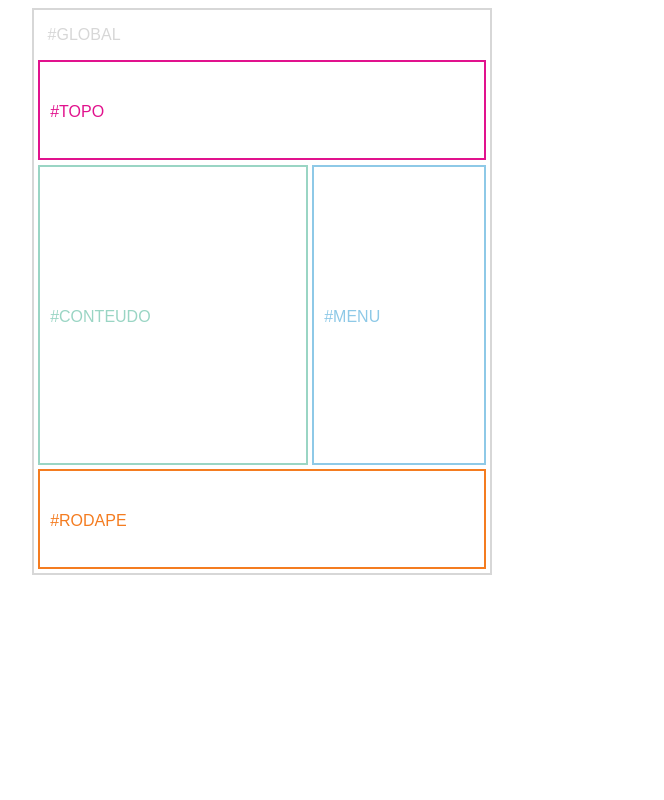
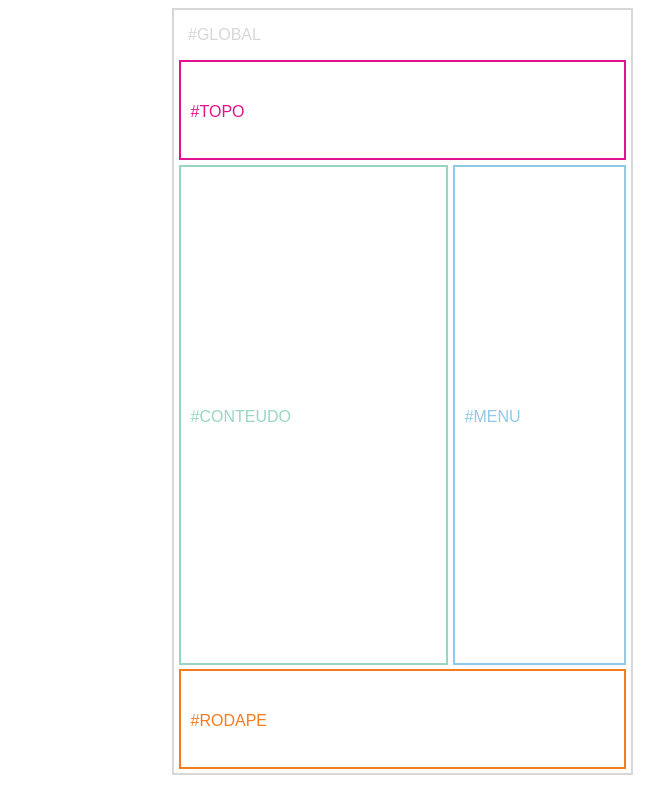
Before and after one commit to lauramarchi/prova_M3, a plain HTML site: page index.html in a window 1280 px wide. Shown: the whole page, without its empty margins (378-1042 px from the left). Drawn offline with Linux system fonts and the light colour scheme; a web font is replaced by a local one.

Commit message:
Add files via upload

```diff
--- a/style.css
+++ b/style.css
@@ -1,6 +1,6 @@
 
 body {
-  margin-left: 32%;
+  margin-left: 550px;
   width: 36%;
   border: 2px solid #d7d7d7;
   box-sizing: border-box;
@@ -41,12 +41,12 @@ main {
   width: 59%;
   float: left;
   box-sizing: border-box;
-  height: 300px;
+  height: 500px;
 }
 
 #conteudo {
   color: #9ad5c4;
-  line-height: 300px;
+  line-height: 500px;
 }
 
 nav {
@@ -55,12 +55,12 @@ nav {
   width: 38%;
   display: inline-block;
   box-sizing: border-box;
-  height: 300px;
+  height: 500px;
 }
 
 #menu {
   color: #8ec9e7;
-  line-height: 300px;
+  line-height: 500px;
 }
 
 footer {
```
